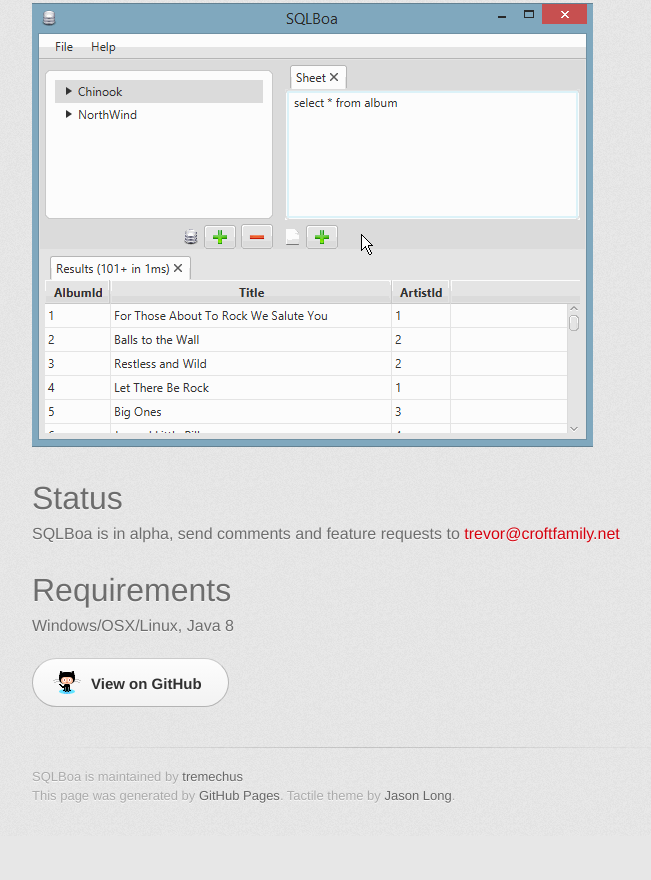
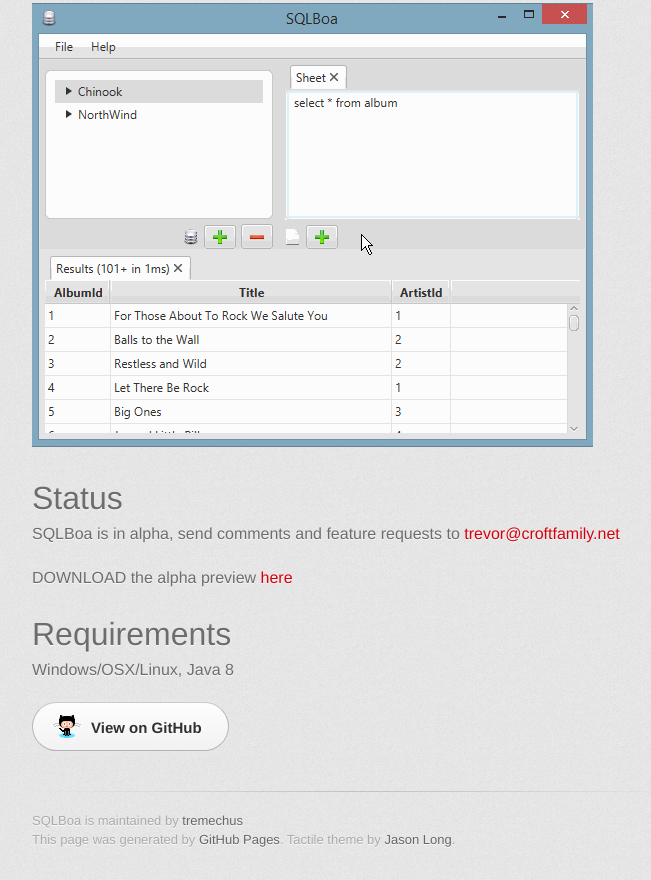
Before and after one commit to tremechus/sqlboa, a plain HTML site: page index.html in a window 1280 px wide. Shown: the part 587-1467 px from the top of the page, without its empty margins (298-949 px from the left). Before the commit the page ends 1423 px from the top, so only its background shows below. Drawn offline with Linux system fonts and the light colour scheme; a web font is replaced by a local one.

Commit message:
download

```diff
--- a/index.html
+++ b/index.html
@@ -53,6 +53,10 @@
 
 <p>SQLBoa is in alpha, send comments and feature requests to <a href="mailto:trevor@croftfamily.net">trevor@croftfamily.net</a></p>
 
+<p>
+DOWNLOAD the alpha preview <a href="download/SQLBoa-0.1.zip">here</a>
+</p>
+
 		  <h1>
 <a id="requirements" class="anchor" href="#requirements" aria-hidden="true"><span class="octicon octicon-link"></span></a>Requirements</h1>
 
```
